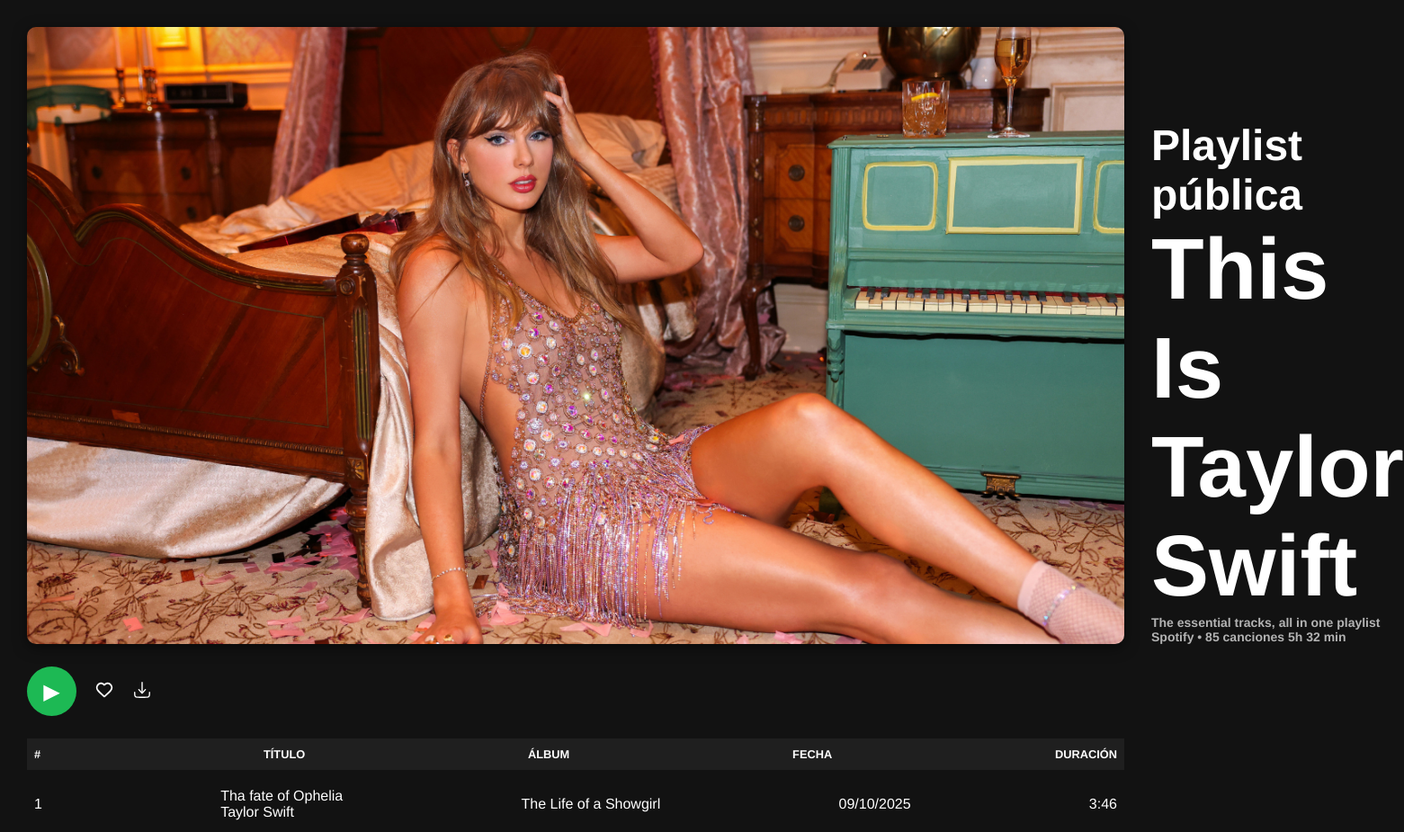
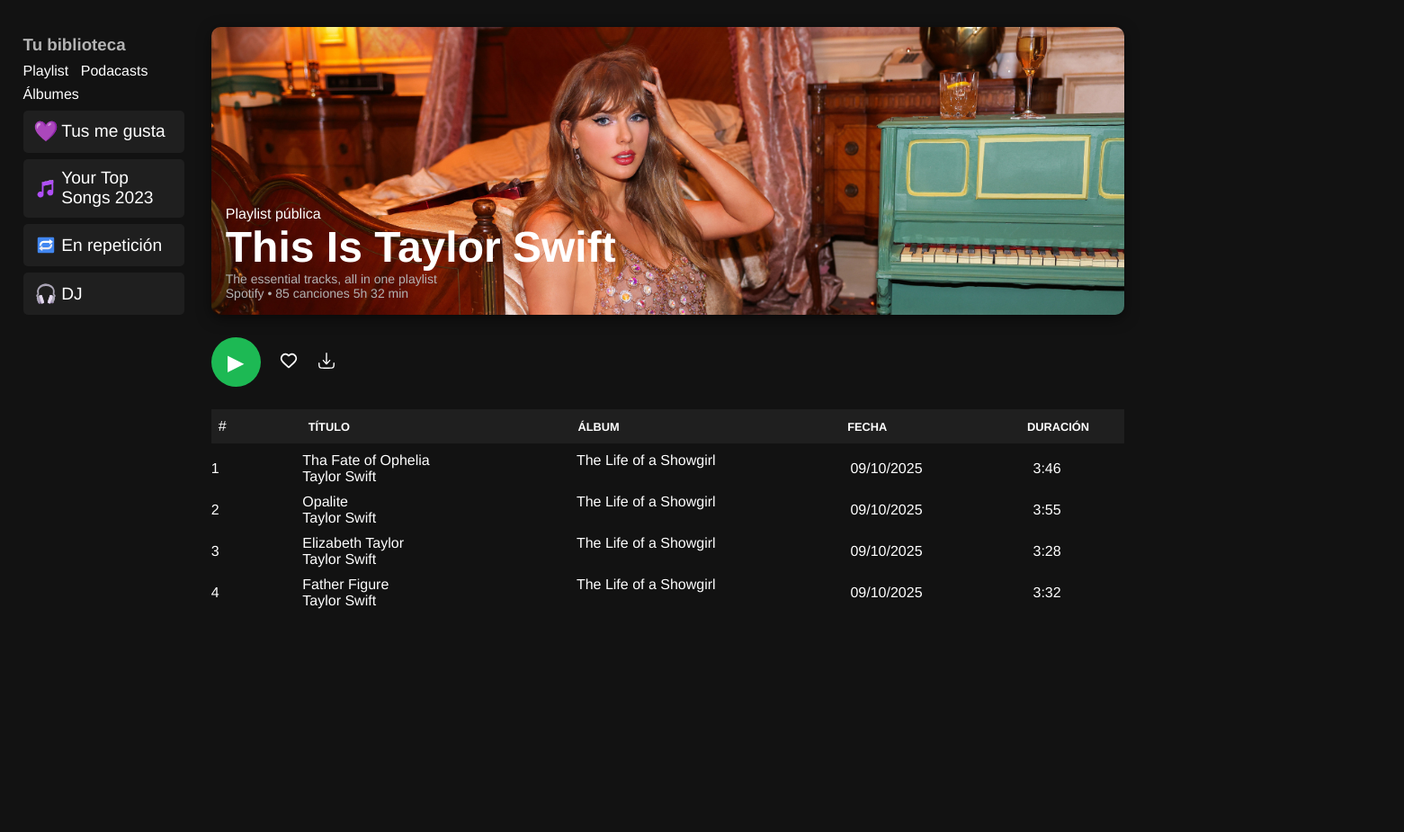
Before and after one commit to manuel-romo/practica8w_RomoManuel, a plain HTML site: page index.html in a window 1280 px wide. Shown: the whole page at 90% size, 1561 px wide, since content can reach past the window. After the commit the page ends 830 px from the top, so only its background shows below. Drawn offline with Linux system fonts and the light colour scheme.

Commit message:
Responsividad y Sidebar agregado

```diff
--- a/index.html
+++ b/index.html
@@ -18,7 +18,43 @@ ID: 00000253080
 
             <aside class = "sidebar">
 
+                <p class="title-library">Tu biblioteca</p>
 
+                <div class="sidebar-contents">
+                    <p>Playlist</p>
+                    <p>Podacasts</p>
+                    <p>Álbumes</p>
+                </div>
+
+                <div class="sidebar-options">
+                    <div class="liked-songs">
+
+                        <img src="./icons/purpleHeartSidebar.svg" alt="">
+                        <p>Tus me gusta</p>
+                    </div>
+
+                    <div class="top-songs">
+
+                        <img src="./icons/noteSidebar.svg" alt="">
+                        <p>Your Top Songs 2023</p>
+
+                    </div>
+
+                    <div class="repeating-songs">
+
+                        <img src="./icons/repeatSidebar.svg" alt="">
+                        <p>En repetición</p>
+
+                    </div>
+
+                    <div class="dj">
+
+                        <img src="./icons/headphonesSidebar.svg" alt="">
+                        <p>DJ</p>
+
+                    </div>
+
+                </div>
 
             </aside>
 
@@ -60,25 +96,97 @@ ID: 00000253080
 
                     <div class="songs-header row">
 
-                        <p>#</p>
-                        <p>Título</p>
-                        <p>Álbum</p>
-                        <p>Fecha</p>
-                        <p>Duración</p>
+                        <p class="num">#</p>
+                        <p class="wide">Título</p>
+                        <p class="wide">Álbum</p>
+                        <p class="date">Fecha</p>
+                        <p class="duration">Duración</p>
 
                     </div>
 
                     <div class="songs-row row">
 
-                        <span>1</span>
-                        <div class = "song-info">
-                            <p>Tha fate of Ophelia</p>
-                            <p>Taylor Swift</p>
+                        <span class="num">1</span>
+
+                        <div class="song-info-mobile">
+
+                            <div class="song-info wide">
+                                <p>Tha Fate of Ophelia</p>
+                                <p>Taylor Swift</p>
+                            </div>
+
+                            <p class="wide">The Life of a Showgirl</p>
+
                         </div>
 
-                        <p>The Life of a Showgirl</p>
-                        <p>09/10/2025</p>
-                        <p>3:46</p>
+                        <p class="date">09/10/2025</p>
+                        <p class="duration">3:46</p>
+
+
+                    </div>
+
+                    <div class="songs-row row">
+
+                        <span class="num">2</span>
+
+                        <div class="song-info-mobile">
+
+                            <div class="song-info wide">
+                                <p>Opalite</p>
+                                <p>Taylor Swift</p>
+                            </div>
+
+                            <p class="wide">The Life of a Showgirl</p>
+
+                        </div>
+
+                        <p class="date">09/10/2025</p>
+                        <p class="duration">3:55</p>
+
+
+                    </div>
+
+
+                    <div class="songs-row row">
+
+                        <span class="num">3</span>
+
+                        <div class="song-info-mobile">
+
+                            <div class="song-info wide">
+                                <p>Elizabeth Taylor</p>
+                                <p>Taylor Swift</p>
+                            </div>
+
+                            <p class="wide">The Life of a Showgirl</p>
+
+                        </div>
+
+                        <p class="date">09/10/2025</p>
+                        <p class="duration">3:28</p>
+
+
+                    </div>
+
+                    <div class="songs-row row">
+
+                        <span class="num">4</span>
+
+                        <div class="song-info-mobile">
+
+                            <div class="song-info wide">
+                                <p>Father Figure</p>
+                                <p>Taylor Swift</p>
+                            </div>
+
+                            <p class="wide">The Life of a Showgirl</p>
+
+                        </div>
+
+                        <p class="date">09/10/2025</p>
+                        <p class="duration">3:32</p>
+
+
                     </div>
 
                 </section>
--- a/styles.css
+++ b/styles.css
@@ -49,16 +49,27 @@ main{
     display:flex;
     align-items:flex-end;
     gap: 30px;
+    position:relative;
 
 }
 
 .playlist-cover{
     width:100%;
     border-radius: 10px;
+    height: clamp(15rem, 40vh, 30rem);
+    object-fit: cover;
+    object-position: top;
     box-shadow: 0 4px 15px rgba(0, 0, 0, 0.5);
 }
 
 .playlist-info{
+    position: absolute;
+    left:1rem;
+    bottom:1rem;
+}
+
+
+.playlist-info h1{
     font-size: 3rem;
     font-weight: bold;
 
@@ -112,6 +123,65 @@ main{
 
 }
 
+.songs-header, .songs-header p{
+
+    display: none;
+
+}
+
+.row{
+
+    display: flex;
+    justify-content: space-between;
+    align-items: center;
+
+}
+
+.num{
+    font-size: 2rem;
+    font-weight: 600;
+}
+
+.song-info-mobile{
+    display: flex;
+    flex-direction: column;
+}
+
+.song-info p:first-child{
+    font-weight: 600;
+    font-size: 1.25rem;
+}
+
+.songs-row{
+    border-radius: 4px;
+    transition: background 0.2s;
+    padding:1.25rem;
+}
+
+.songs-row:hover{
+    background-color: rgba(255, 255, 255, 0.1);
+}
+
+.wide{
+    flex:2;
+}
+
+.num, .duration{
+    width:10%;
+
+}
+
+.date{
+    display: block;
+
+}
+
+.sidebar{
+    display: none;
+}
+
+@media(min-width:770px){
+
     .songs-header{
 
         display: flex;
@@ -125,25 +195,114 @@ main{
 
     }
 
+    .songs-header p{
+        display: block;
+    }
+
     .row{
-
-    display: flex;
         align-items: center;
         justify-content: space-between;
         padding: 10px 8px;
 
     }
 
+    .date{
+        width:20%;
+
+    }
+
+    .song-info-mobile{
+        display: flex;
+        flex-direction: row;
+        flex:4;
+    }
+
+    .num{
+        font-weight: normal;
+        font-size: 1rem;
+    }
 
     .songs-row{
+        padding:0;
+    }
 
-    border-radius: 4px;
+    .song-info p:first-child{
+
+        font-weight: 400;
+        font-size: 1rem;
+    }
+
+    .sidebar{
+
+        display: flex;
+        flex-direction: column;
+        width: 14%;
+        height: 100vh;
+        margin-left: 2%;
+        margin-top: 30px;
+    }
+
+    .title-library{
+        font-weight: 600;
+        font-size: 1.17rem;
+        padding: 5% 0;
+        color:var(--off-white);
+    }
+
+    .sidebar-contents p{
+        padding-right: 2%;
+        flex-grow: 1;
+    }
+
+    .sidebar-contents{
+        width: 85%;
+        display: flex;
+        flex-grow: 1;
+        flex-wrap: wrap;
+
+    }
+
+    .sidebar-contents p{
+        cursor:pointer;
+    }
+
+    .sidebar-options{
+        display: flex;
+        flex-direction: column;
+        gap: 1%;
+        flex-grow: 30;
+        font-size: 1.2rem;
+
+    }
+
+    .sidebar-options div img{
+        width: 30px;
+        padding-right: 3%;
+    }
+
+    .sidebar-options div{
+
+        background-color: var(--gray);
+        display: flex;
+        align-items: center;
+        justify-content: start;
+        border-radius: 5px;
+        padding:6% 7%;
+        cursor:pointer;
         transition: background 0.2s;
 
     }
 
-.songs-row:hover{
+    .sidebar-options div:hover{
 
         background-color: rgba(255, 255, 255, 0.1);
 
     }
+
+    .sidebar-options img{
+
+        width: 5%;
+
+    }
+
+}
```
Also changed, not shown: icons/headphonesSidebar.svg (added), icons/noteSidebar.svg (added), icons/purpleHeartSidebar.svg (added), icons/repeatSidebar.svg (added). Lines whose indentation alone changed are shown as unchanged.
